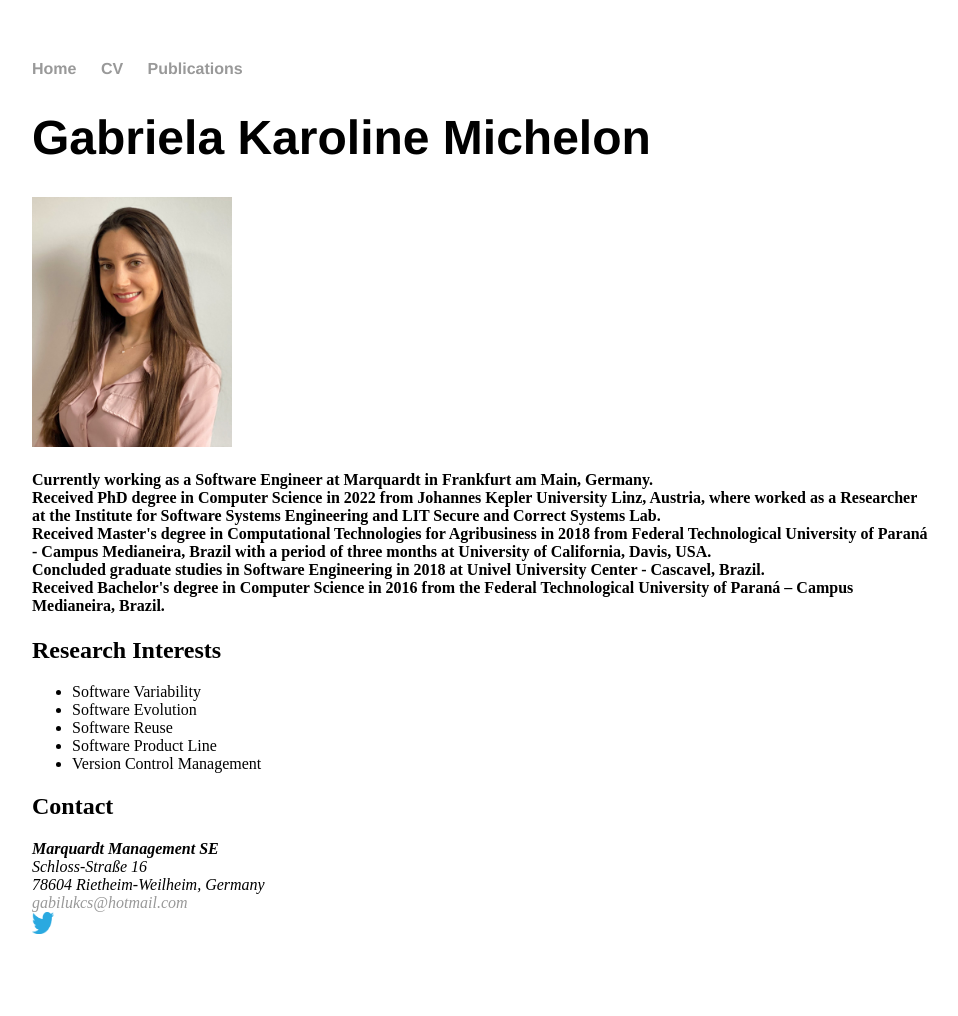
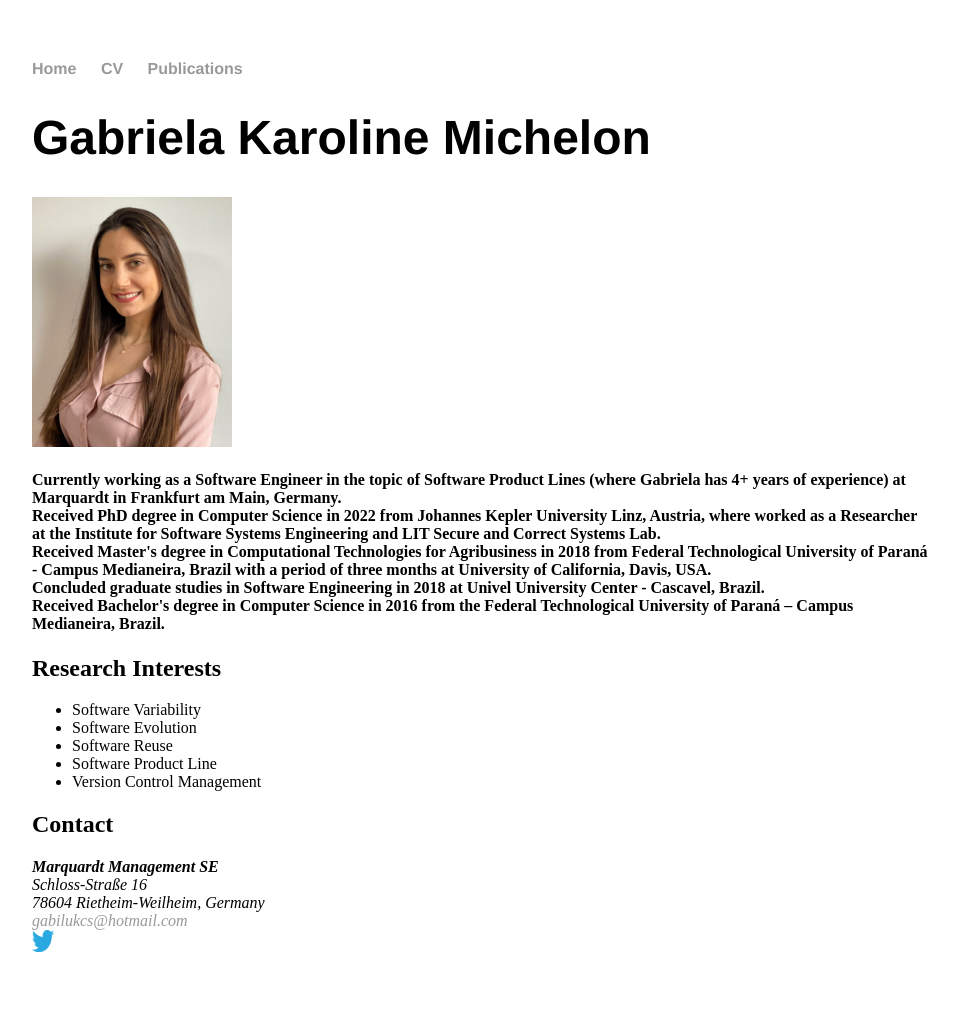
Before and after one commit to GabrielaMichelon/gabrielamichelon.github.io, a Jekyll site: the page index.html, which Jekyll copies as it is, in a window 1280 px wide. Shown: the whole page, without its empty margins (160-1118 px from the left). Built offline with Jekyll 4.4.1, drawn with Linux system fonts in a browser that asks for light colours.

Commit message:
update my bio

```diff
--- a/index.html
+++ b/index.html
@@ -20,7 +20,7 @@
 					<p><img src="img/pic.jpg" width="200" height="250" style="vertical-align:middle;margin:0px 0px">
 				</div>
 				<div class="span10">
-					<h4> Currently working as a Software Engineer at Marquardt in Frankfurt am Main, Germany.<br>
+					<h4> Currently working as a Software Engineer in the topic of Software Product Lines (where Gabriela has 4+ years of experience) at Marquardt in Frankfurt am Main, Germany.<br>
 					Received PhD degree in Computer Science in 2022 from Johannes Kepler University Linz, Austria, where worked as a Researcher at the Institute for Software Systems Engineering and LIT Secure and Correct Systems Lab.<br>
 					Received Master's degree in Computational Technologies for Agribusiness in 2018 from Federal Technological University of Paraná - Campus Medianeira, Brazil with a period of three months at University of California, Davis, USA.<br>
 					Concluded graduate studies in Software Engineering in 2018 at Univel University Center - Cascavel, Brazil.<br>
```
